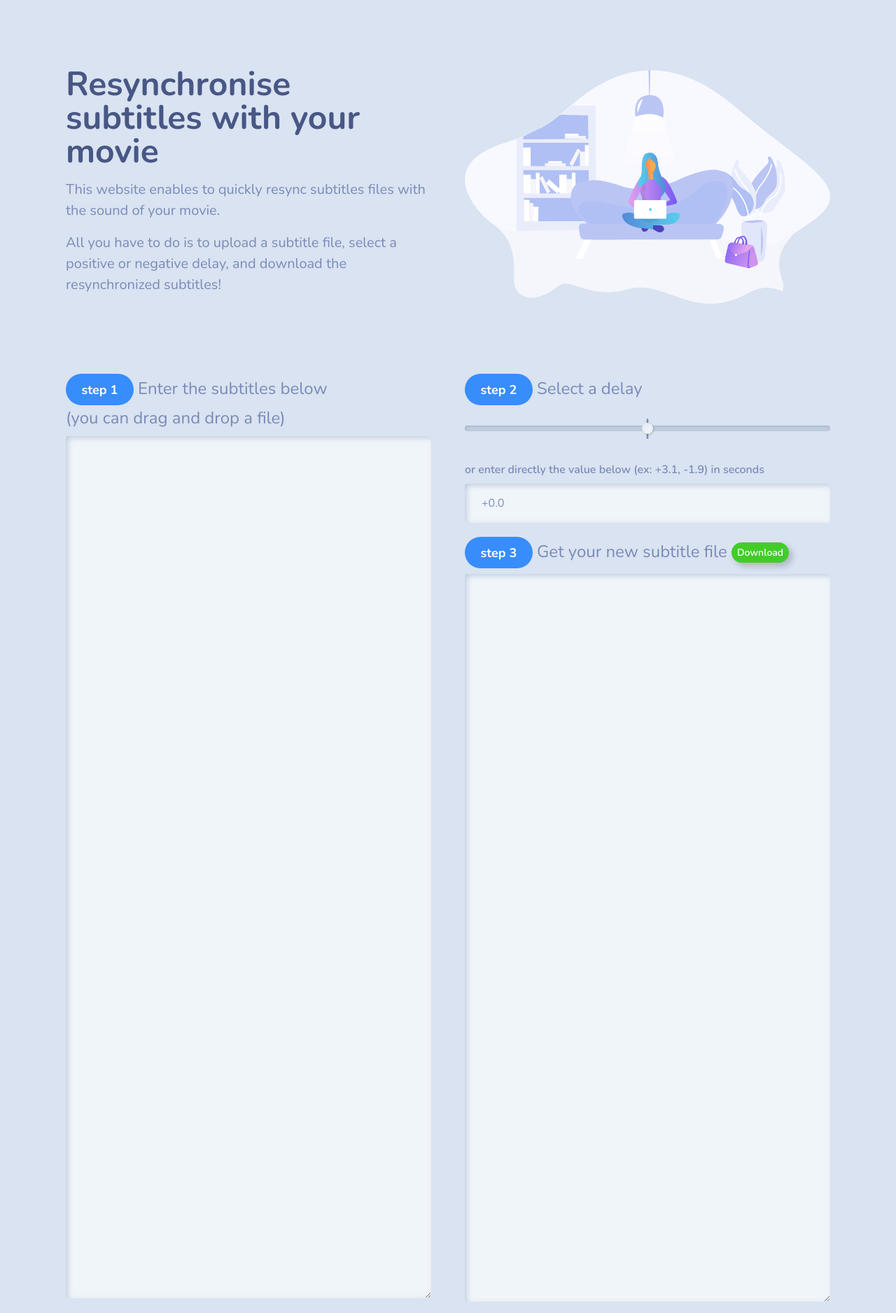
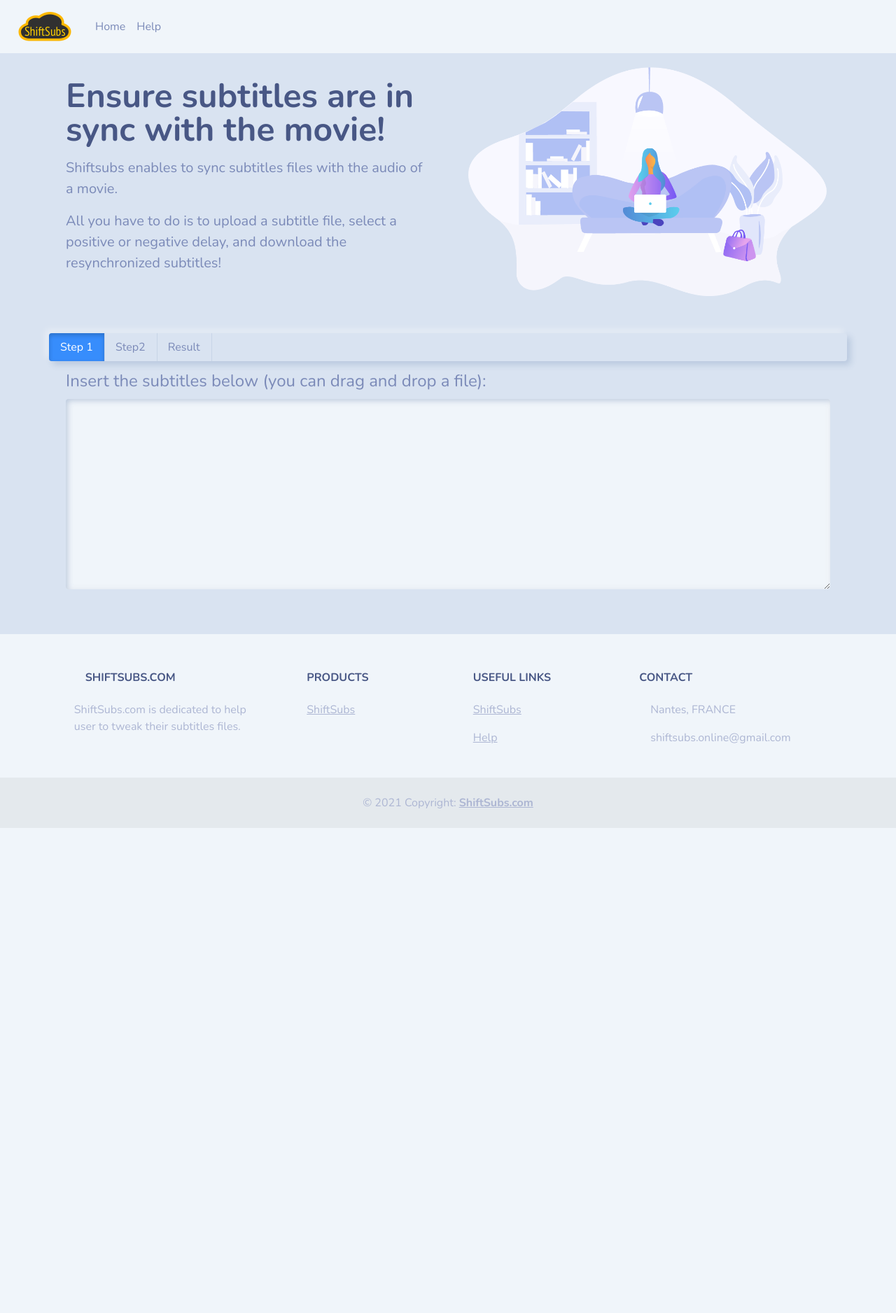
Before and after one commit to badock/subtitles_shift, a Python web app: template webfolder/templates/index.html.jinja2 in a window 1280 px wide. Shown: the whole page at 70% size. After the commit the page ends 1183 px from the top, so only its background shows below. Run offline with Jinja, Linux system fonts and the light colour scheme; the template is opened without the code that fills it, so the values that code supplies are empty; some libraries are stand-ins or nearby versions.

Commit message:
additional work

```diff
--- a/webfolder/templates/index.html.jinja2
+++ b/webfolder/templates/index.html.jinja2
@@ -1,67 +1,86 @@
-<html>
-<head>
-    <link href="{{ url_for("static", filename="css/bootstrap.min.css") }}" rel="stylesheet">
-    <script src="{{ url_for("static", filename="js/jquery.min.js") }}"></script>
-    <script src="https://cdnjs.cloudflare.com/ajax/libs/jschardet/3.0.0/jschardet.min.js"></script>
-    <title>Resynchronise subtitles with your movie</title>
-</head>
-<body>
+{% extends "layout.html.jinja2" %}
 
-<div class="container col-xxl-8 px-4 py-5">
-    <div class="row flex-lg-row-reverse align-items-center g-5 py-5">
+{% block body %}
+<div class="container col-xxl-8 px-4" style="margin-top: 15px;">
+    <div class="row flex-lg-row-reverse align-items-center g-5">
         <div class="col-10 col-sm-8 col-lg-6">
             <img src="{{ url_for("static", filename="img/img_watching_movie_sofa.png") }}"
-                 class="d-block mx-lg-auto img-fluid" alt="Bootstrap Themes" loading="lazy"
+                 class="d-block mx-lg-auto img-fluid" alt="Bootstrap Themes" loading="lazy" style="padding: 5px;"
                  width="700" height="500">
         </div>
         <div class="col-lg-6">
-            <h1 class="display-5 fw-bold lh-1 mb-3">Resynchronise subtitles with your movie</h1>
-            <p class="lead">This website enables to quickly resync subtitles files with the sound of your movie.</p>
+            <h1 class="display-5 fw-bold lh-1 mb-3">Ensure subtitles are in sync with the movie!</h1>
+            <p class="lead">Shiftsubs enables to sync subtitles files with the audio of a movie.</p>
             <p class="lead">All you have to do is to upload a subtitle file, select a positive or negative delay, and
                 download the resynchronized subtitles!</p>
         </div>
     </div>
 </div>
 
+
 <div class="container col-xxl-8 px-4">
-    <div class="row g-5">
-        <div class="col-lg-6">
+    <div class="row flex-lg-row-reverse align-items-center g-5 py-5">
+        <ul class="nav nav-tabs">
+            <li class="nav-item">
+                <a class="nav-link active" data-bs-toggle="tab" href="#step1">Step 1</a>
+            </li>
+            <li class="nav-item">
+                <a class="nav-link" data-bs-toggle="tab" href="#step2">Step2</a>
+            </li>
+            <li class="nav-item">
+                <a class="nav-link" data-bs-toggle="tab" href="#result">Result</a>
+            </li>
+        </ul>
+        <div id="myTabContent" class="tab-content" style="margin-top: 10px;">
+            <div class="tab-pane fade active show" id="step1">
                 <form accept-charset="utf-8">
                     <fieldset>
-                    <legend><span class="badge rounded-pill bg-primary">step 1</span> Enter the subtitles below <br/>(you
-                        can drag and drop a file)
+                        <legend>
+                            Insert the subtitles below (you can drag and drop a file):
                         </legend>
                         <div class="form-group">
-                        <textarea class="form-control" id="inputTextarea" rows="50" accept-charset="UTF-8" autocomplete="off" onchange="asyncProcessSubtitles()"></textarea>
+                            <textarea class="form-control" id="inputTextarea" rows="10" accept-charset="UTF-8"
+                                      autocomplete="off" onchange="asyncProcessSubtitles()"></textarea>
                         </div>
                     </fieldset>
                 </form>
             </div>
-        <div class="col-lg-6">
+            <div class="tab-pane fade" id="step2">
                 <form accept-charset="utf-8">
                     <fieldset class="form-group">
-                    <legend><span class="badge rounded-pill bg-primary">step 2</span> Select a delay</legend>
+                        <legend>Select how much you want to shift the subtitles:</legend>
                         <div style="width: 100%; text-align: center; font-size: 2em;">|</div>
                         <input id="rangeInput" type="range" class="form-range" id="customRange1" min="-15.0" max="15.0"
-                           value="0.0" step="0.1" oninput="updateDelayValueRange(event)" autocomplete="off" style="position: relative; top: -35px;">
+                               value="0.0" step="0.1" oninput="updateDelayValueRange(event)" autocomplete="off"
+                               style="position: relative; top: -35px;">
                         <label class="form-label"> or enter directly the value below (ex: +3.1, -1.9) in seconds</label>
                         <input id="textInput" type="text" class="form-control" onchange="updateDelayValueText(event)"
                                value="+0.0" autocomplete="off">
-{#                    <button type="button" class="btn btn-sm btn-outline-success"#}
-{#                            style="width: 90%; margin-left: 5%; margin-top: 10px; padding: 10px;"#}
-{#                            onclick="processSubtitles()">Click to shift the subtitles!#}
-{#                    </button>#}
                     </fieldset>
-                <fieldset style="margin-top: 20px;">
+                </form>
+
+                <div class="alert alert-dismissible alert-warning">
+                  <button type="button" class="btn-close" data-bs-dismiss="alert"></button>
+                  <h4 class="alert-heading">Help! I don't know how much I should shift the subtitles</h4>
+                  <p class="mb-0">Don't worry, check the <a  href="{{ url_for("web_blueprint.help") }}">Help page</a>.</p>
+                </div>
+
+            </div>
+            <div class="tab-pane fade" id="result">
+                <form accept-charset="utf-8">
+                    <fieldset>
                         <div class="form-group">
-                        <legend><span class="badge rounded-pill bg-primary">step 3</span> Get your new subtitle file
-                            <button type="button" class="btn btn-sm btn-outline-success" onclick="downloadFile()">Download</button>
+                            <legend>Get your new subtitle file
+                                <button type="button" class="btn btn-sm btn-outline-success" onclick="downloadFile()">
+                                    Download
+                                </button>
                             </legend>
-                        <textarea class="form-control" id="outputTextarea" rows="42" accept-charset="UTF-8" autocomplete="off"></textarea>
+                            <textarea class="form-control" id="outputTextarea" rows="10" accept-charset="UTF-8"
+                                      autocomplete="off"></textarea>
                         </div>
                     </fieldset>
                 </form>
-
+            </div>
         </div>
     </div>
 </div>
@@ -190,8 +209,5 @@
         let text = $('#outputTextarea').text();
         download(filename, text);
     }
-
 </script>
-
-</body>
-</html>
+{% endblock %}
--- /dev/null
+++ b/webfolder/templates/layout.html.jinja2
@@ -0,0 +1,122 @@
+<html>
+<head>
+    <link href="{{ url_for("static", filename="css/bootstrap.min.css") }}" rel="stylesheet">
+    <script src="{{ url_for("static", filename="js/jquery.min.js") }}"></script>
+    <script src="https://cdnjs.cloudflare.com/ajax/libs/jschardet/3.0.0/jschardet.min.js"></script>
+    <script src="https://cdn.jsdelivr.net/npm/bootstrap@5.2.0-beta1/dist/js/bootstrap.bundle.min.js"></script>
+
+
+    <title>Resynchronise subtitles with your movie</title>
+    {% if adsense_code != '' and adsense_code is not none %}
+    <script async src="https://pagead2.googlesyndication.com/pagead/js/adsbygoogle.js?client={{ adsense_code }}"
+     crossorigin="anonymous"></script>
+    {% endif %}
+</head>
+<body>
+
+
+<!-- Navbar -->
+<nav class="navbar navbar-expand-lg bg-light">
+  <div class="container-fluid">
+    <a class="navbar-brand" href="{{ url_for("web_blueprint.index") }}">
+        <img src="{{ url_for("static", filename="img/logo_shiftsubs.png") }}" alt="" width="100" height="50"
+             class="d-inline-block align-text-top">
+    </a>
+    <button class="navbar-toggler" type="button" data-bs-toggle="collapse" data-bs-target="#navbarNavDropdown" aria-controls="navbarNavDropdown" aria-expanded="false" aria-label="Toggle navigation">
+      <span class="navbar-toggler-icon"></span>
+    </button>
+    <div class="collapse navbar-collapse" id="navbarNavDropdown">
+      <ul class="navbar-nav">
+        <li class="nav-item">
+          <a class="nav-link active" aria-current="page" href="{{ url_for("web_blueprint.index") }}">Home</a>
+        </li>
+        <li class="nav-item">
+          <a class="nav-link" href="{{ url_for("web_blueprint.help") }}">Help</a>
+        </li>
+      </ul>
+    </div>
+  </div>
+</nav>
+<!-- Navbar -->
+
+{% block body %}{% endblock %}
+
+<!-- Footer -->
+<footer class="text-center text-lg-start bg-light text-muted">
+  <!-- Section: Links  -->
+  <section class="" style="padding: 5px;">
+    <div class="container text-center text-md-start mt-5">
+      <!-- Grid row -->
+      <div class="row mt-3">
+        <!-- Grid column -->
+        <div class="col-md-3 col-lg-4 col-xl-3 mx-auto mb-4">
+          <!-- Content -->
+          <h6 class="text-uppercase fw-bold mb-4">
+            <i class="fas fa-gem me-3"></i>ShiftSubs.com
+          </h6>
+          <p>
+            ShiftSubs.com is dedicated to help user to tweak their subtitles files.
+          </p>
+        </div>
+        <!-- Grid column -->
+
+        <!-- Grid column -->
+        <div class="col-md-2 col-lg-2 col-xl-2 mx-auto mb-4">
+          <!-- Links -->
+          <h6 class="text-uppercase fw-bold mb-4">
+            Products
+          </h6>
+          <p>
+            <a href="https://shiftsubs.com" class="text-reset">ShiftSubs</a>
+          </p>
+        </div>
+        <!-- Grid column -->
+
+        <!-- Grid column -->
+        <div class="col-md-3 col-lg-2 col-xl-2 mx-auto mb-4">
+          <!-- Links -->
+          <h6 class="text-uppercase fw-bold mb-4">
+            Useful links
+          </h6>
+          <p>
+            <a href="https://shiftsubs.com" class="text-reset">ShiftSubs</a>
+          </p>
+          <p>
+            <a href="https://shiftsubs.com/help" class="text-reset">Help</a>
+          </p>
+        </div>
+        <!-- Grid column -->
+
+        <!-- Grid column -->
+        <div class="col-md-4 col-lg-3 col-xl-3 mx-auto mb-md-0 mb-4">
+          <!-- Links -->
+          <h6 class="text-uppercase fw-bold mb-4">
+            Contact
+          </h6>
+          <p><i class="fas fa-home me-3"></i> Nantes, FRANCE</p>
+          <p>
+            <i class="fas fa-envelope me-3"></i>
+            shiftsubs.online@gmail.com
+          </p>
+        </div>
+        <!-- Grid column -->
+      </div>
+      <!-- Grid row -->
+    </div>
+  </section>
+  <!-- Section: Links  -->
+
+  <!-- Copyright -->
+  <div class="text-center p-4" style="background-color: rgba(0, 0, 0, 0.05);">
+    © 2021 Copyright:
+    <a class="text-reset fw-bold" href="https://shiftsubs.com/">ShiftSubs.com</a>
+  </div>
+  <!-- Copyright -->
+</footer>
+<!-- Footer -->
+
+<script>
+</script>
+
+</body>
+</html>
```
Also changed, not shown: core/blueprints/web_blueprint.py (+13 -1 lines), core/config.py (added, +41 -0 lines), webfolder/templates/help.html.jinja2 (added, +35 -0 lines), webfolder/assets/img/logo_shiftsubs.png (added), 4 other files. Lines whose indentation alone changed are shown as unchanged.
